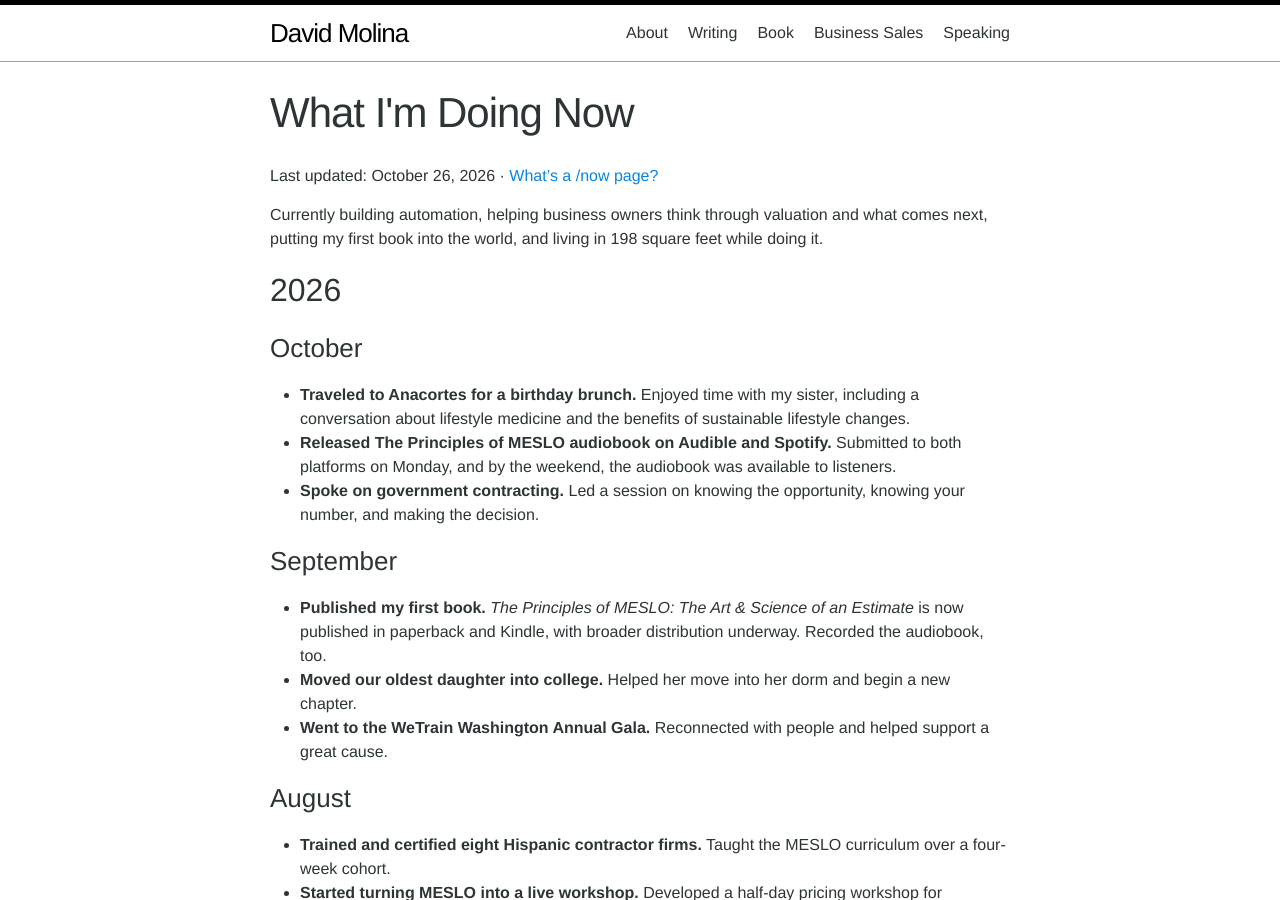
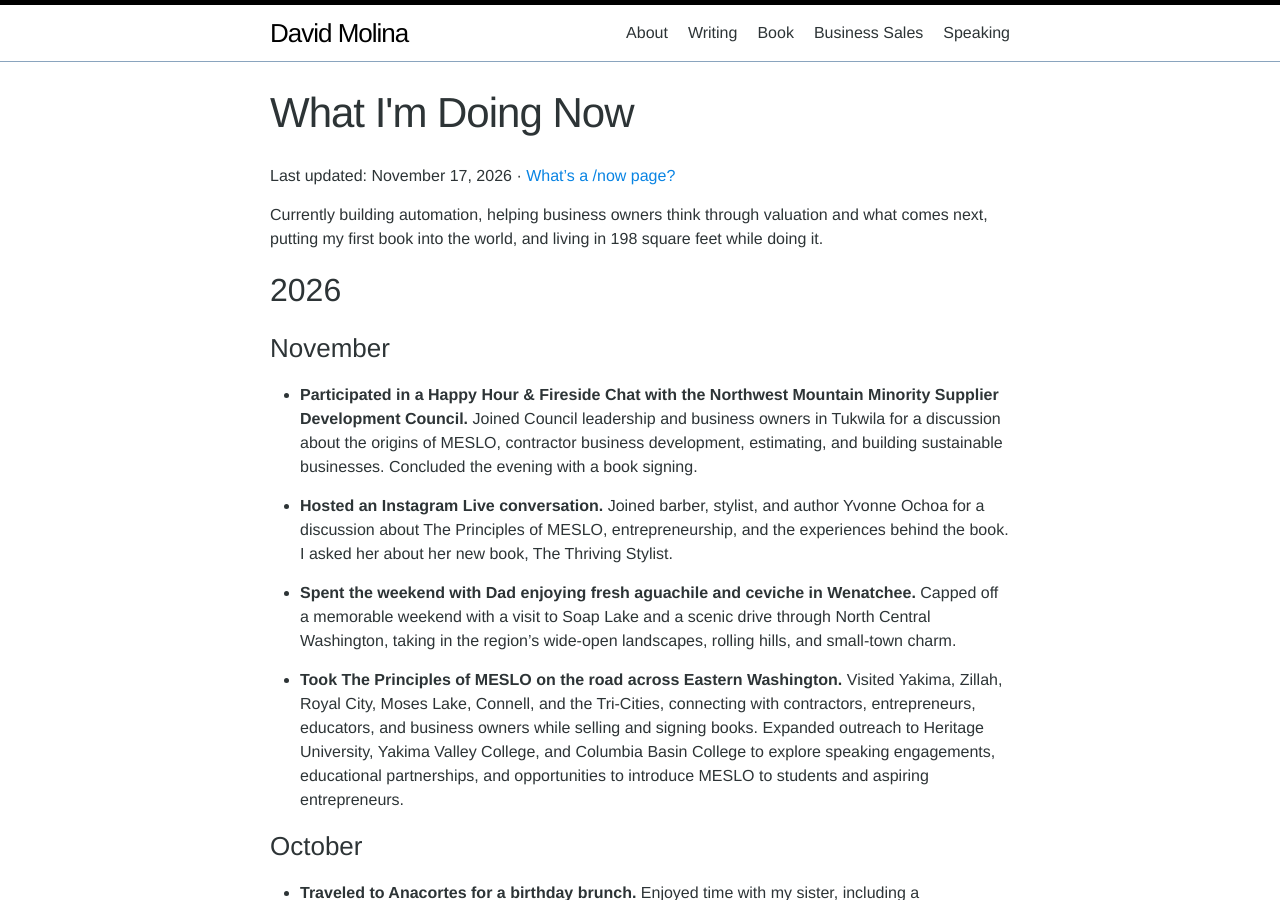
Before and after one commit to davidmolina/davidmolina.github.io, a Jekyll site: the page built from now.md, in a window 1280 px wide and 900 px high. Built offline with Jekyll 4.4.1, drawn with Linux system fonts in a browser that asks for light colours.

Commit message:
[now] add a few to nov

```diff
--- a/now.md
+++ b/now.md
@@ -8,11 +8,21 @@ author: "David Molina"
 permalink: /now/
 ---
 
-Last updated: October 26, 2026 · [What's a /now page?](https://nownownow.com/about)
+Last updated: November 17, 2026 · [What's a /now page?](https://nownownow.com/about)
 
 Currently building automation, helping business owners think through valuation and what comes next, putting my first book into the world, and living in 198 square feet while doing it.
 
 ## 2026
+
+### November
+
+- **Participated in a Happy Hour & Fireside Chat with the Northwest Mountain Minority Supplier Development Council.** Joined Council leadership and business owners in Tukwila for a discussion about the origins of MESLO, contractor business development, estimating, and building sustainable businesses. Concluded the evening with a book signing.
+
+- **Hosted an Instagram Live conversation.** Joined barber, stylist, and author Yvonne Ochoa for a discussion about The Principles of MESLO, entrepreneurship, and the experiences behind the book. I asked her about her new book, The Thriving Stylist.
+
+- **Spent the weekend with Dad enjoying fresh aguachile and ceviche in Wenatchee.** Capped off a memorable weekend with a visit to Soap Lake and a scenic drive through North Central Washington, taking in the region's wide-open landscapes, rolling hills, and small-town charm.
+
+- **Took The Principles of MESLO on the road across Eastern Washington.** Visited Yakima, Zillah, Royal City, Moses Lake, Connell, and the Tri-Cities, connecting with contractors, entrepreneurs, educators, and business owners while selling and signing books. Expanded outreach to Heritage University, Yakima Valley College, and Columbia Basin College to explore speaking engagements, educational partnerships, and opportunities to introduce MESLO to students and aspiring entrepreneurs.
 
 ### October
 - **Traveled to Anacortes for a birthday brunch.** Enjoyed time with my sister, including a conversation about lifestyle medicine and the benefits of sustainable lifestyle changes.
```
